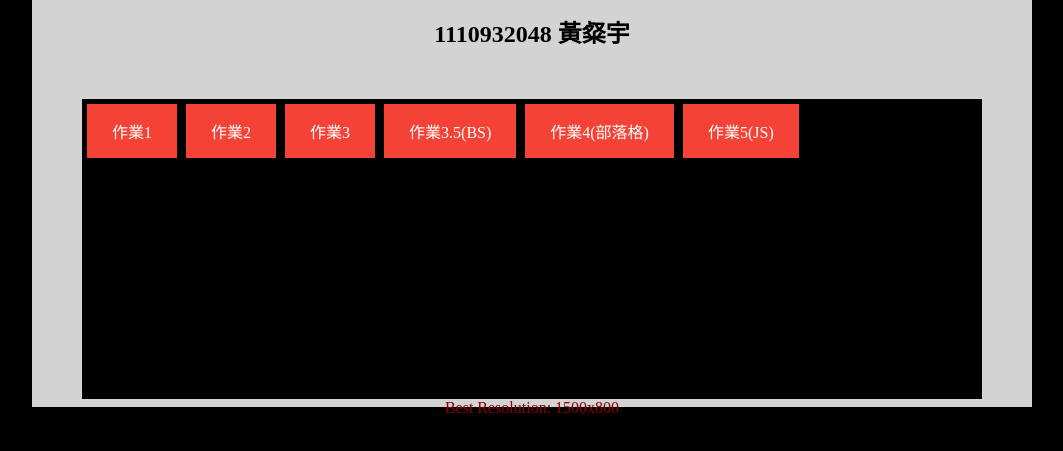
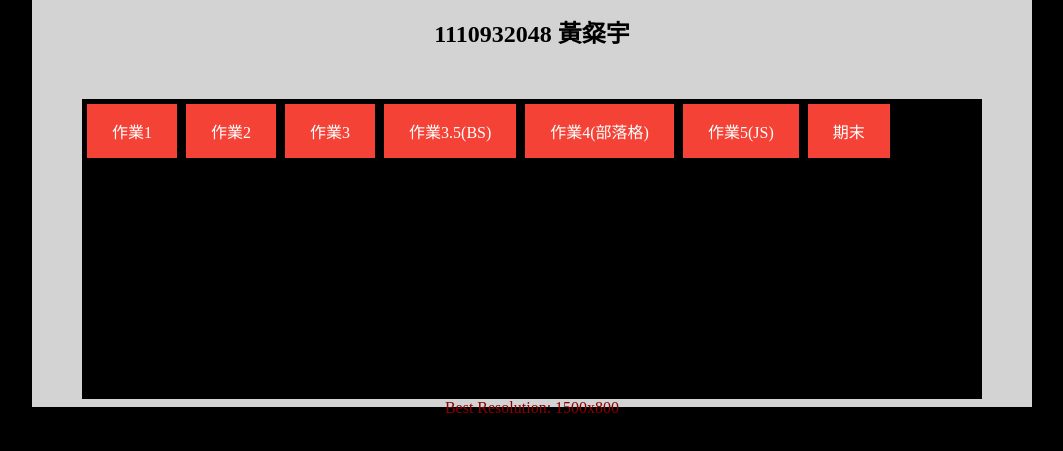
Before and after one commit to winter4t2h0/1110932048, a plain HTML site: page index2.htm in a window 1280 px wide. Shown: the part 125-576 px from the top of the page, without its empty margins (108-1171 px from the left). Drawn offline with Linux system fonts and the light colour scheme.

Commit message:
finale ex

```diff
--- a/index2.htm
+++ b/index2.htm
@@ -70,6 +70,7 @@
                 <a href="hw04.html">作業3.5(BS)</a>
                 <a href="hw05.html">作業4(部落格)</a>
                 <a href="hwJS.html">作業5(JS)</a>
+		<a href="finale/期末用.html">期末</a>
             </div>
             <div style="text-align: center; color: darkred;">Best Resolution: 1500x800</div>
         </div>
```
